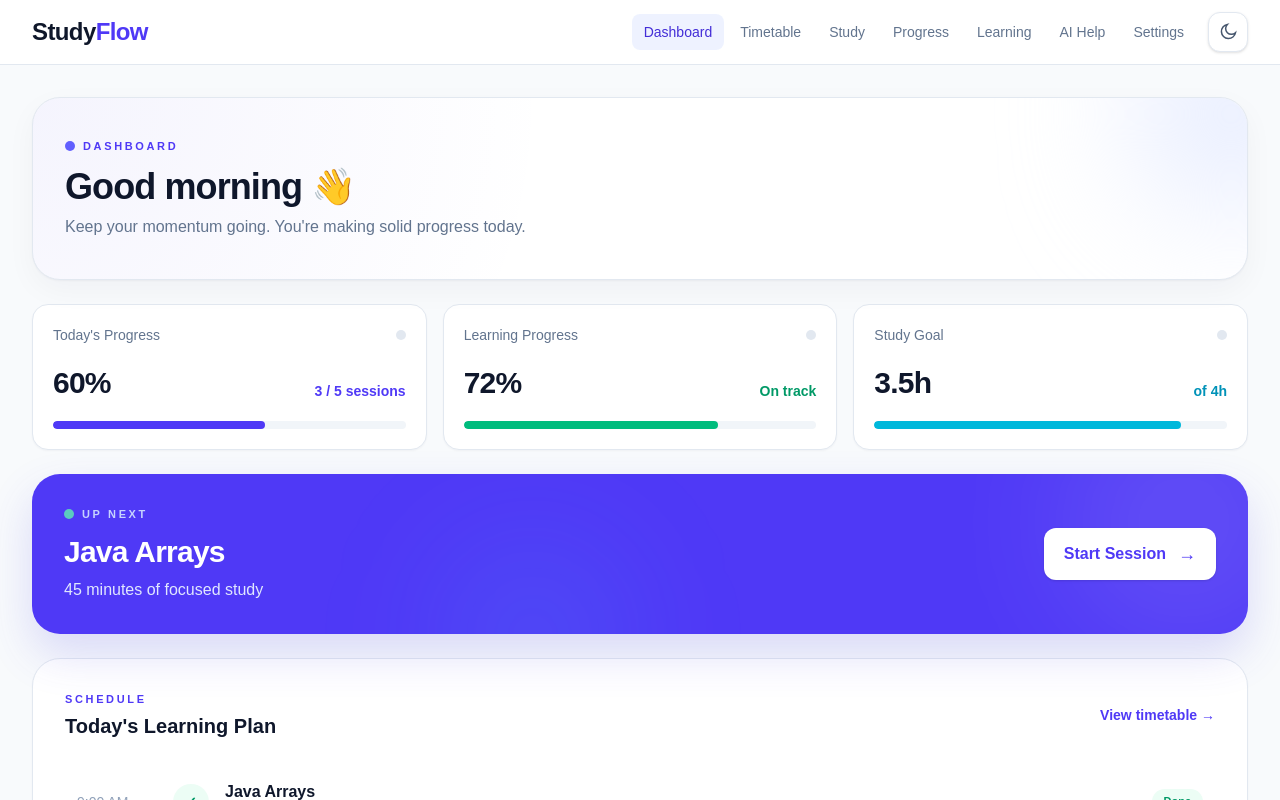
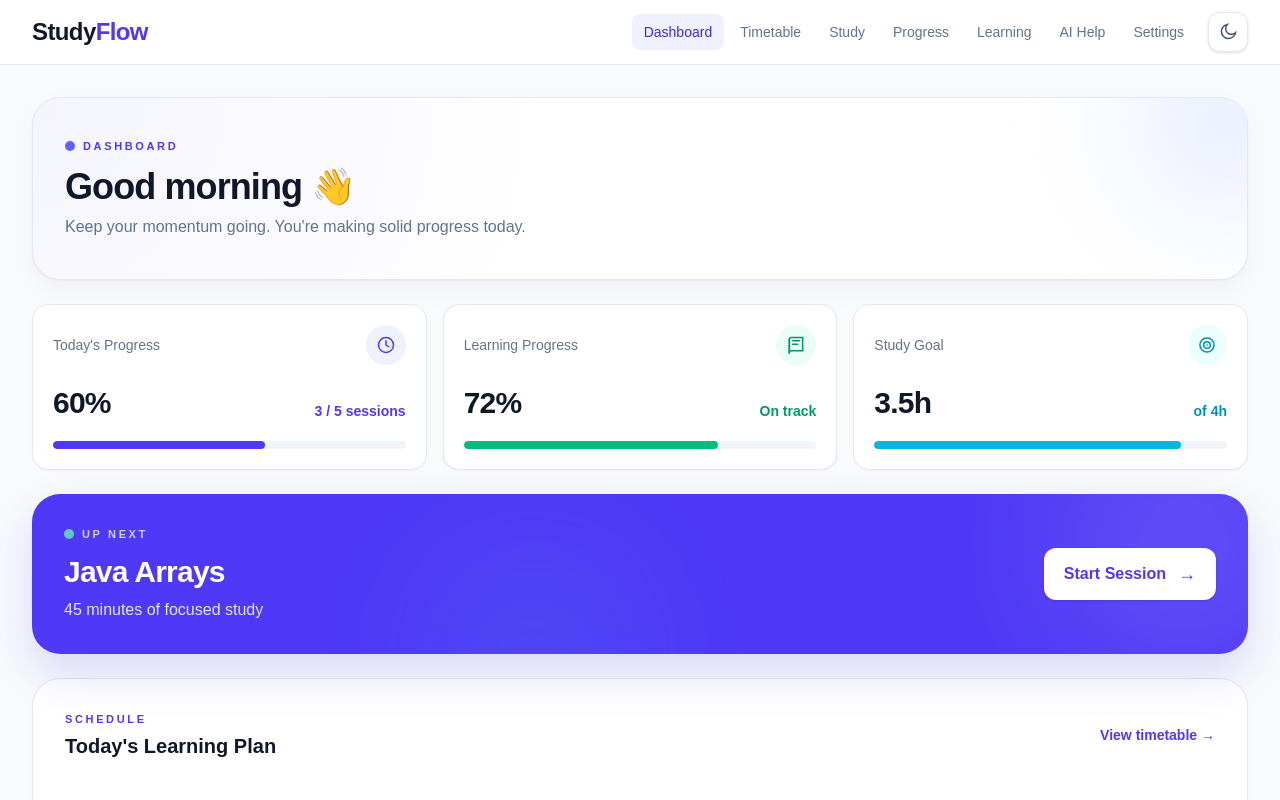
Before and after one commit to MeghanaReddyG7/StudyFlow, a Next.js app: page /dashboard in a window 1280 px wide. Shown: the top 800 px of the page. Built offline with nearby package versions, Linux system fonts and the light colour scheme.

Commit message:
Polish dashboard stat card icons

```diff
--- a/app/(app)/dashboard/page.tsx
+++ b/app/(app)/dashboard/page.tsx
@@ -1,6 +1,63 @@
 "use client";
 
 import Link from "next/link";
+type StatIconProps = {
+  type: "clock" | "book" | "target";
+};
+
+function StatIcon({ type }: StatIconProps) {
+  if (type === "clock") {
+    return (
+      <svg
+        viewBox="0 0 24 24"
+        fill="none"
+        stroke="currentColor"
+        strokeWidth="1.8"
+        className="h-5 w-5"
+        aria-hidden="true"
+      >
+        <circle cx="12" cy="12" r="9" />
+        <path d="M12 7v5l3 2" strokeLinecap="round" strokeLinejoin="round" />
+      </svg>
+    );
+  }
+
+  if (type === "book") {
+    return (
+      <svg
+        viewBox="0 0 24 24"
+        fill="none"
+        stroke="currentColor"
+        strokeWidth="1.8"
+        className="h-5 w-5"
+        aria-hidden="true"
+      >
+        <path
+          d="M4 5.5A2.5 2.5 0 0 1 6.5 3H20v16H6.5A2.5 2.5 0 0 0 4 21.5v-16Z"
+          strokeLinecap="round"
+          strokeLinejoin="round"
+        />
+        <path d="M4 5.5v16" strokeLinecap="round" />
+        <path d="M8 7h8M8 11h6" strokeLinecap="round" />
+      </svg>
+    );
+  }
+
+  return (
+    <svg
+      viewBox="0 0 24 24"
+      fill="none"
+      stroke="currentColor"
+      strokeWidth="1.8"
+      className="h-5 w-5"
+      aria-hidden="true"
+    >
+      <circle cx="12" cy="12" r="8.5" />
+      <circle cx="12" cy="12" r="4" />
+      <circle cx="12" cy="12" r="1" fill="currentColor" stroke="none" />
+    </svg>
+  );
+}
 
 const stats = [
   {
@@ -10,6 +67,9 @@ const stats = [
   progress: "60%",
   accent: "bg-indigo-600",
   detailColor: "text-indigo-600 dark:text-indigo-400",
+  icon: "clock" as const,
+  iconStyle:
+    "bg-indigo-50 text-indigo-600 dark:bg-indigo-950/50 dark:text-indigo-400",
 },
   {
   label: "Learning Progress",
@@ -18,6 +78,9 @@ const stats = [
   progress: "72%",
   accent: "bg-emerald-500",
   detailColor: "text-emerald-600 dark:text-emerald-400",
+  icon: "book" as const,
+  iconStyle:
+    "bg-emerald-50 text-emerald-600 dark:bg-emerald-950/50 dark:text-emerald-400",
 },
   {
   label: "Study Goal",
@@ -26,6 +89,9 @@ const stats = [
   progress: "87%",
   accent: "bg-cyan-500",
   detailColor: "text-cyan-600 dark:text-cyan-400",
+  icon: "target" as const,
+  iconStyle:
+    "bg-cyan-50 text-cyan-600 dark:bg-cyan-950/50 dark:text-cyan-400",
 },
 ];
 
@@ -65,7 +131,11 @@ export default function Dashboard() {
                 <p className="text-sm font-medium text-slate-500 dark:text-slate-400">
                   {stat.label}
                 </p>
-                <span className="h-2.5 w-2.5 rounded-full bg-slate-200 transition-colors group-hover:bg-indigo-400 dark:bg-slate-700" />
+                <div
+  className={`flex h-10 w-10 shrink-0 items-center justify-center rounded-full ${stat.iconStyle}`}
+>
+  <StatIcon type={stat.icon} />
+</div>
               </div>
 
               <div className="mt-5 flex items-end justify-between gap-3">
```
Lines whose indentation alone changed are shown as unchanged.
